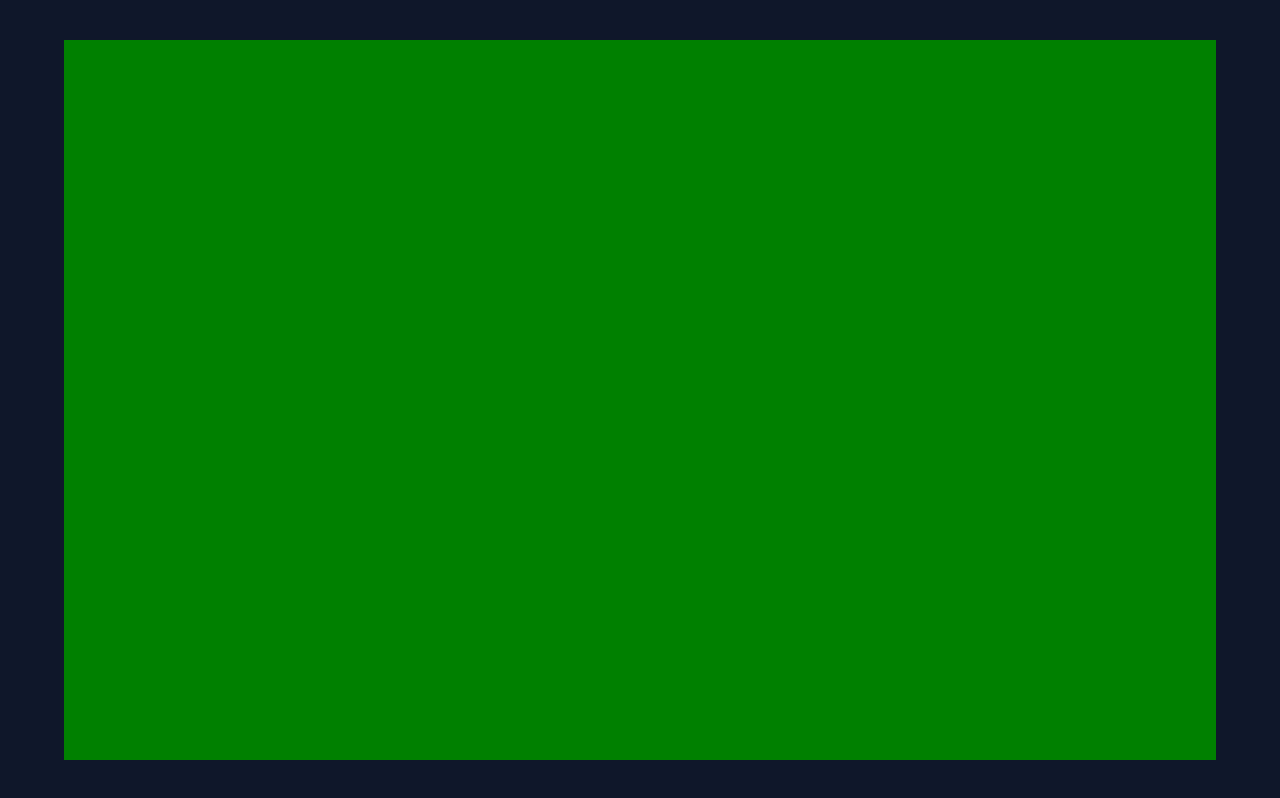
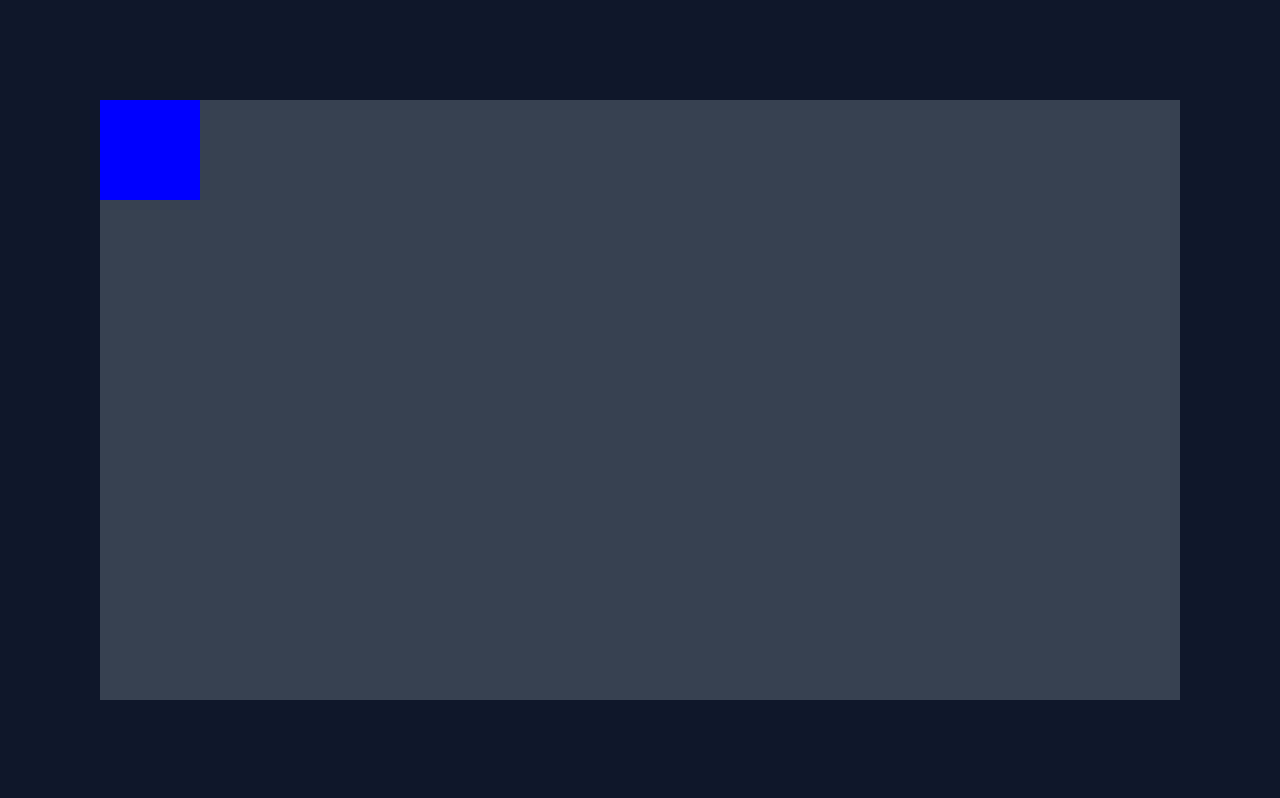
Before and after one commit to bohdancho/canvas-snake, a website built with Vite: page index.html in a window 1280 px wide. Built offline with nearby package versions, Linux system fonts and the light colour scheme.

Commit message:
fix canvas size, add vector position

```diff
--- a/src/game/canvas.ts
+++ b/src/game/canvas.ts
@@ -8,6 +8,8 @@ export class Canvas {
     this.ctx = Canvas.getContext(elem)
 
     const { width, height } = elem.getBoundingClientRect()
+    elem.width = width
+    elem.height = height
     this.size = new Size(width, height)
   }
 
--- a/src/game/field.ts
+++ b/src/game/field.ts
@@ -1,11 +1,20 @@
 import { Canvas } from './canvas'
-import { Size } from './size'
+import { Square } from './square'
+import { Vector } from './vector'
 
 export class Field {
-  constructor(private readonly canvas: Canvas, private readonly tileSize: Size) {}
+  private readonly squares: Array<Array<Square>>
+  constructor(private readonly canvas: Canvas, private readonly squareSize: number) {
+    this.squares = [[new Square(canvas, squareSize, new Vector(0, 0))]]
+  }
 
-  public drawField() {
-    this.canvas.ctx.fillStyle = 'green'
-    this.canvas.ctx.fillRect(0, 0, this.canvas.size.width, this.canvas.size.height)
+  public render() {
+    this.canvas.ctx.setTransform(1, 0, 0, 1, 0, 0)
+
+    this.squares.forEach((row) =>
+      row.forEach((square) => {
+        square.render()
+      }),
+    )
   }
 }
--- a/src/game/game.ts
+++ b/src/game/game.ts
@@ -1,17 +1,16 @@
 import { Canvas } from './canvas'
 import { Field } from './field'
-import { Size } from './size'
 
 export class Game {
-  private static readonly TILE_SIZE = new Size(10, 10)
+  private static readonly SQUARE_SIZE = 100
   private readonly field: Field
 
   constructor(canvasElem: HTMLCanvasElement) {
     const canvas = new Canvas(canvasElem)
-    this.field = new Field(canvas, Game.TILE_SIZE)
+    this.field = new Field(canvas, Game.SQUARE_SIZE)
   }
 
   public init(): void {
-    this.field.drawField()
+    this.field.render()
   }
 }
--- /dev/null
+++ b/src/game/square.ts
@@ -0,0 +1,22 @@
+import { Canvas } from './canvas'
+import { Vector } from './vector'
+
+export class Square {
+  public color = 'blue'
+
+  constructor(
+    private readonly canvas: Canvas,
+    private readonly size: number,
+    private readonly position: Vector,
+  ) {}
+
+  public render() {
+    this.canvas.ctx.fillStyle = this.color
+    this.canvas.ctx.fillRect(
+      this.size * this.position.x,
+      this.size * this.position.y,
+      this.size,
+      this.size,
+    )
+  }
+}
--- /dev/null
+++ b/src/game/vector.ts
@@ -0,0 +1,3 @@
+export class Vector {
+  constructor(public readonly x: number, public readonly y: number) {}
+}
--- a/src/styles.css
+++ b/src/styles.css
@@ -1,13 +1,20 @@
 canvas {
   background: #374151;
-  width: 90vw;
-  height: 90vh;
+  width: 100%;
+  height: 100%;
 }
 
 .wrapper {
-  display: flex;
-  justify-content: center;
-  align-items: center;
+  padding: 100px;
   height: 100vh;
+}
+
+body {
   background: #0f172a;
 }
+
+*,
+*::before,
+*::after {
+  box-sizing: border-box;
+}
```
